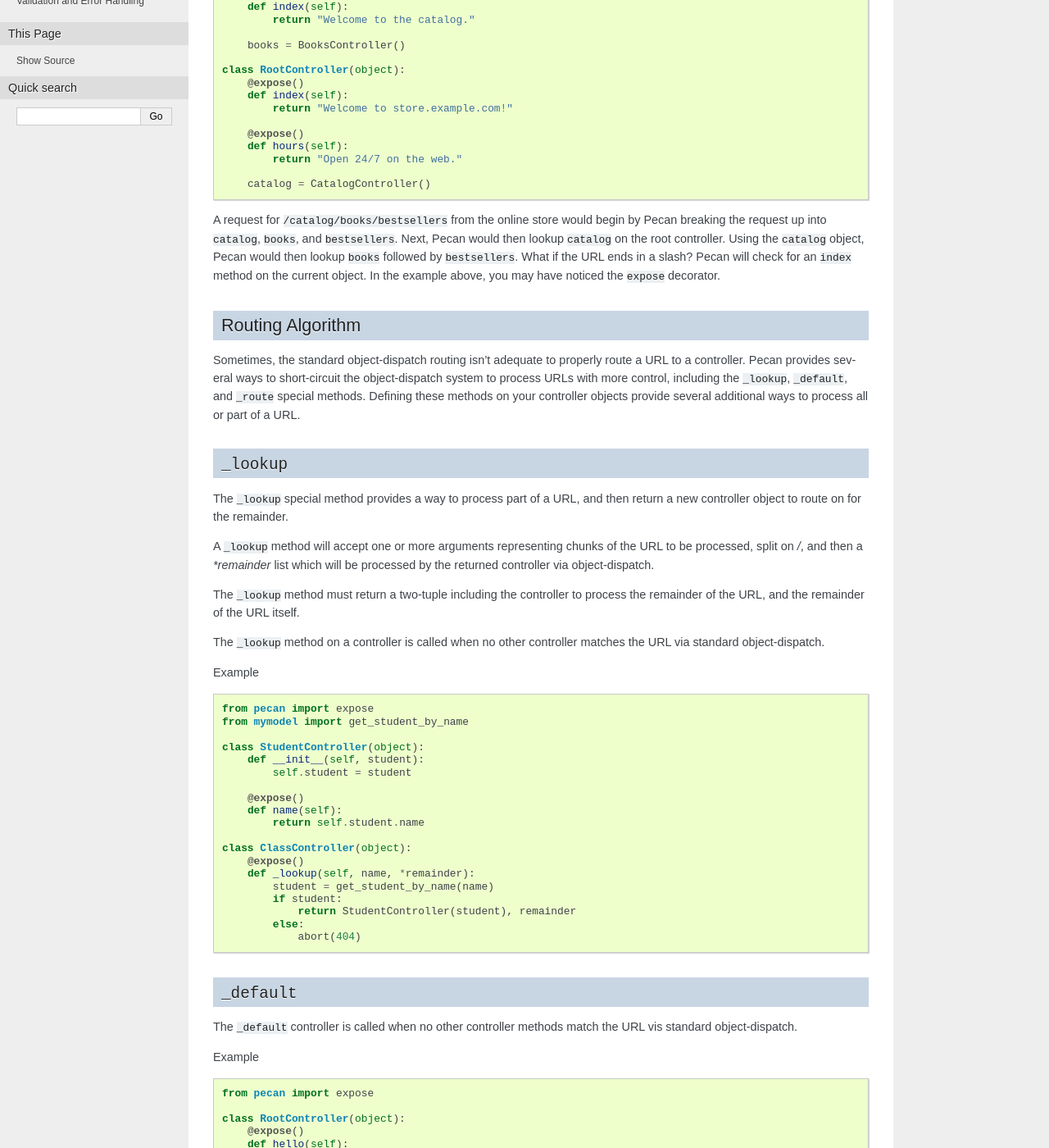
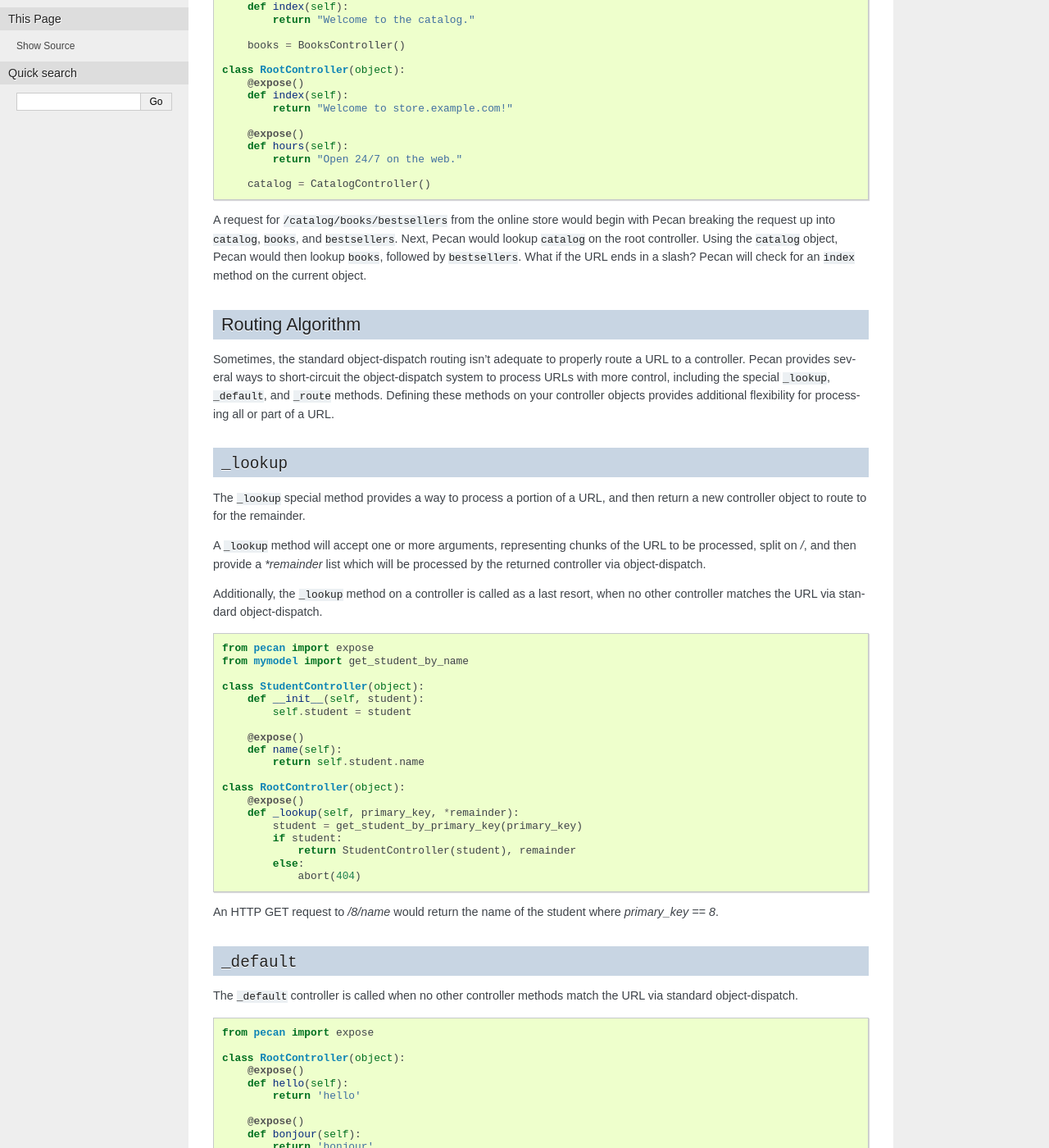
Before and after one commit to stackforge/pecan, a Sphinx documentation site: the page built from docs/source/routing.rst, in a window 1280 px wide and 1400 px high, scrolled down 399 px. Shown: the whole window at 82% size. Built offline with Sphinx 7.4.7, drawn with Linux system fonts in a browser that asks for light colours; pages that are not in the unit, such as notebooks, are missing from menus; some of the changed text lies outside the part shown.

Commit message:
Proof-editing for routing.rst

```diff
--- a/docs/source/routing.rst
+++ b/docs/source/routing.rst
@@ -4,10 +4,10 @@
 =======
 
 When a user requests a Pecan-powered page how does Pecan know which
-controller to use? Pecan uses a method known as Object-dispatch to map a
+controller to use? Pecan uses a method known as object-dispatch to map an
 HTTP request to a controller. Object-dispatch begins by splitting the
-path into a list of components and then walking an object path starting at
-the root controller. Let's look at a simple store application:
+path into a list of components and then walking an object path, starting at
+the root controller. Let's look at a simple bookstore application:
 
 ::
 
@@ -41,12 +41,11 @@
         catalog = CatalogController()
 
 A request for ``/catalog/books/bestsellers`` from the online store would
-begin by Pecan breaking the request up into ``catalog``, ``books``, and
-``bestsellers``. Next, Pecan would then lookup ``catalog`` on the root
+begin with Pecan breaking the request up into ``catalog``, ``books``, and
+``bestsellers``. Next, Pecan would lookup ``catalog`` on the root
 controller. Using the ``catalog`` object, Pecan would then lookup
-``books`` followed by ``bestsellers``. What if the URL ends in a slash?
-Pecan will check for an ``index`` method on the current object. In the
-example above, you may have noticed the ``expose`` decorator.
+``books``, followed by ``bestsellers``. What if the URL ends in a slash?
+Pecan will check for an ``index`` method on the current object.
 
 Routing Algorithm
 -----------------
@@ -54,29 +53,23 @@
 Sometimes, the standard object-dispatch routing isn't adequate to properly
 route a URL to a controller. Pecan provides several ways to short-circuit
 the object-dispatch system to process URLs with more control, including the
-``_lookup``, ``_default``, and ``_route`` special methods. Defining these
-methods on your controller objects provide several additional ways to
-process all or part of a URL.
+special ``_lookup``, ``_default``, and ``_route`` methods. Defining these
+methods on your controller objects provides additional flexibility for
+processing all or part of a URL.
 
 
 ``_lookup``
 -----------
 
-The ``_lookup`` special method provides a way to process part of a URL,
-and then return a new controller object to route on for the remainder.
+The ``_lookup`` special method provides a way to process a portion of a URL,
+and then return a new controller object to route to for the remainder.
 
-A ``_lookup`` method will accept one or more arguments representing chunks
-of the URL to be processed, split on `/`, and then a `*remainder` list which
-will be processed by the returned controller via object-dispatch.
+A ``_lookup`` method will accept one or more arguments, representing chunks
+of the URL to be processed, split on `/`, and then provide a `*remainder` list
+which will be processed by the returned controller via object-dispatch.
 
-The ``_lookup`` method must return a two-tuple including the controller to
-process the remainder of the URL, and the remainder of the URL itself.
-
-The ``_lookup`` method on a controller is called when no other controller
-matches the URL via standard object-dispatch.
-
-
-Example
+Additionally, the ``_lookup`` method on a controller is called as a last
+resort, when no other controller matches the URL via standard object-dispatch.
 
 ::
 
@@ -91,23 +84,23 @@
         def name(self):
             return self.student.name
 
-    class ClassController(object):
+    class RootController(object):
         @expose()
-        def _lookup(self, name, *remainder):
-            student = get_student_by_name(name)
+        def _lookup(self, primary_key, *remainder):
+            student = get_student_by_primary_key(primary_key)
             if student:
                 return StudentController(student), remainder
             else:
                 abort(404)
 
+An HTTP GET request to `/8/name` would return the name of the student
+where `primary_key == 8`.
+
 ``_default``
 ------------
 
 The ``_default`` controller is called when no other controller methods
-match the URL vis standard object-dispatch.
-
-
-Example
+match the URL via standard object-dispatch.
 
 ::
 
@@ -145,53 +138,6 @@
 arguments simply map to arguments on the controller method, while unprocessed
 chunks of the URL can be passed as positional arguments to the controller method.
 
-Example
-
-::
-
-    from pecan import expose
-
-    class RootController(object):
-        @expose()
-        def say(self, msg):
-            return msg
-
-
-In this example, if a ``GET`` request is sent to ``/say/hello``, the controller
-returns "hello". On the other hand, if a ``GET`` request is sent to
-``/say?msg=World``, then the controller returns "World".
-
-Keyword arguments are also supported for defaults.
-
-kwargs
-
-::
-
-    from pecan import expose
-
-    class RootController(object):
-        @expose()
-        def say(self, msg="No message"):
-            return msg
-
-In this example, if the client requests ``/say?msg=hello`` the controller returns
-"hello". However, if the client requests ``/say`` without any arguments, the
-controller returns "No message".
-
-
-Generic Functions
------------------
-
-Pecan also provides a unique and useful way to dispatch from a controller to other
-methods based upon the ``HTTP`` method (``GET``, ``POST``, ``PUT``, etc.) using
-a system called "generic functions." A controller can be flagged as generic via a
-keyword argument on the ``@expose`` decorator. This makes it possible to utilize
-the ``@when`` decorator on the controller itself to define controllers to be called
-instead when certain ``HTTP`` methods are sent.
-
-
-Example
-
 ::
 
     from pecan import expose
```
Also changed, not shown: other parts of docs/source/routing.rst (+2 -2 lines).
